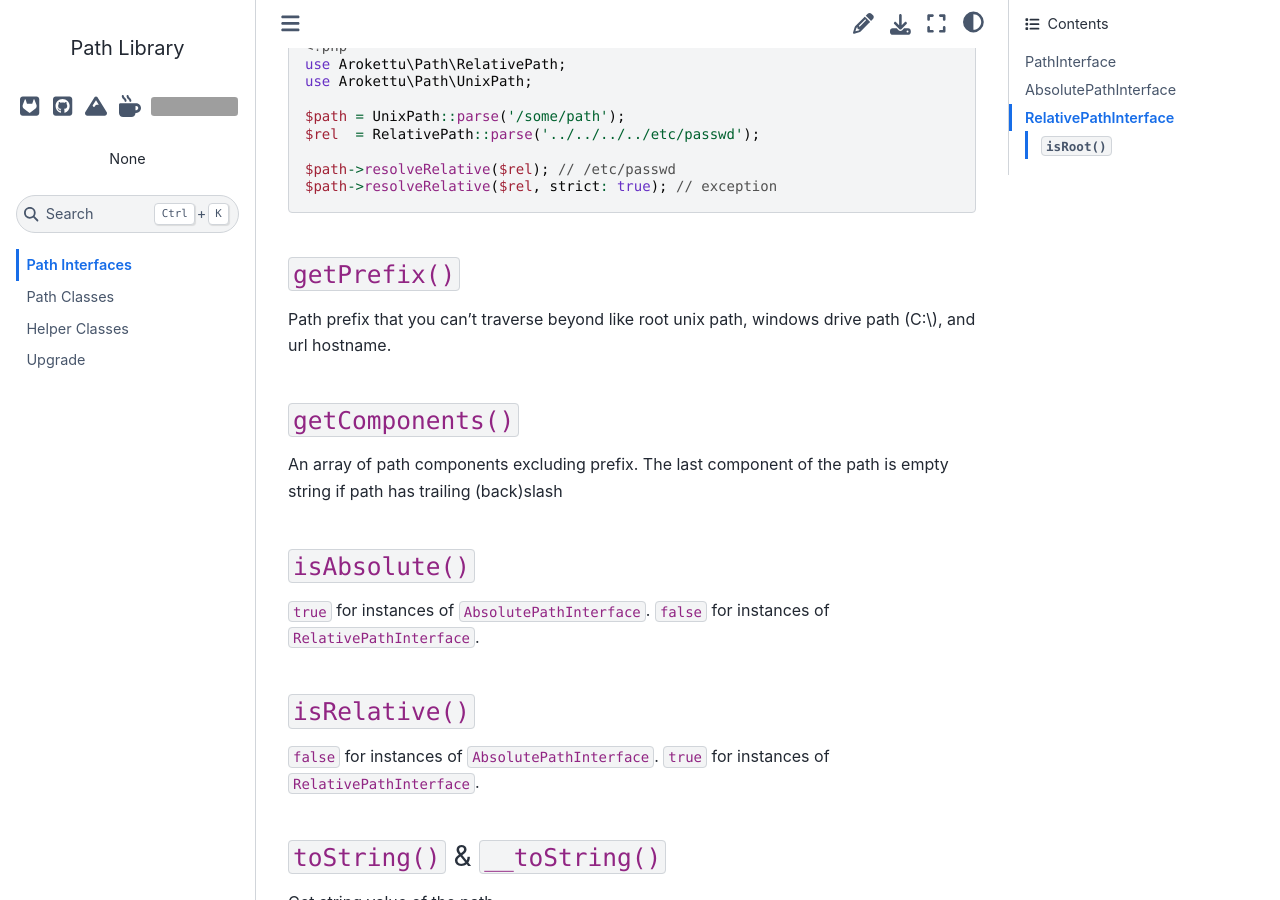
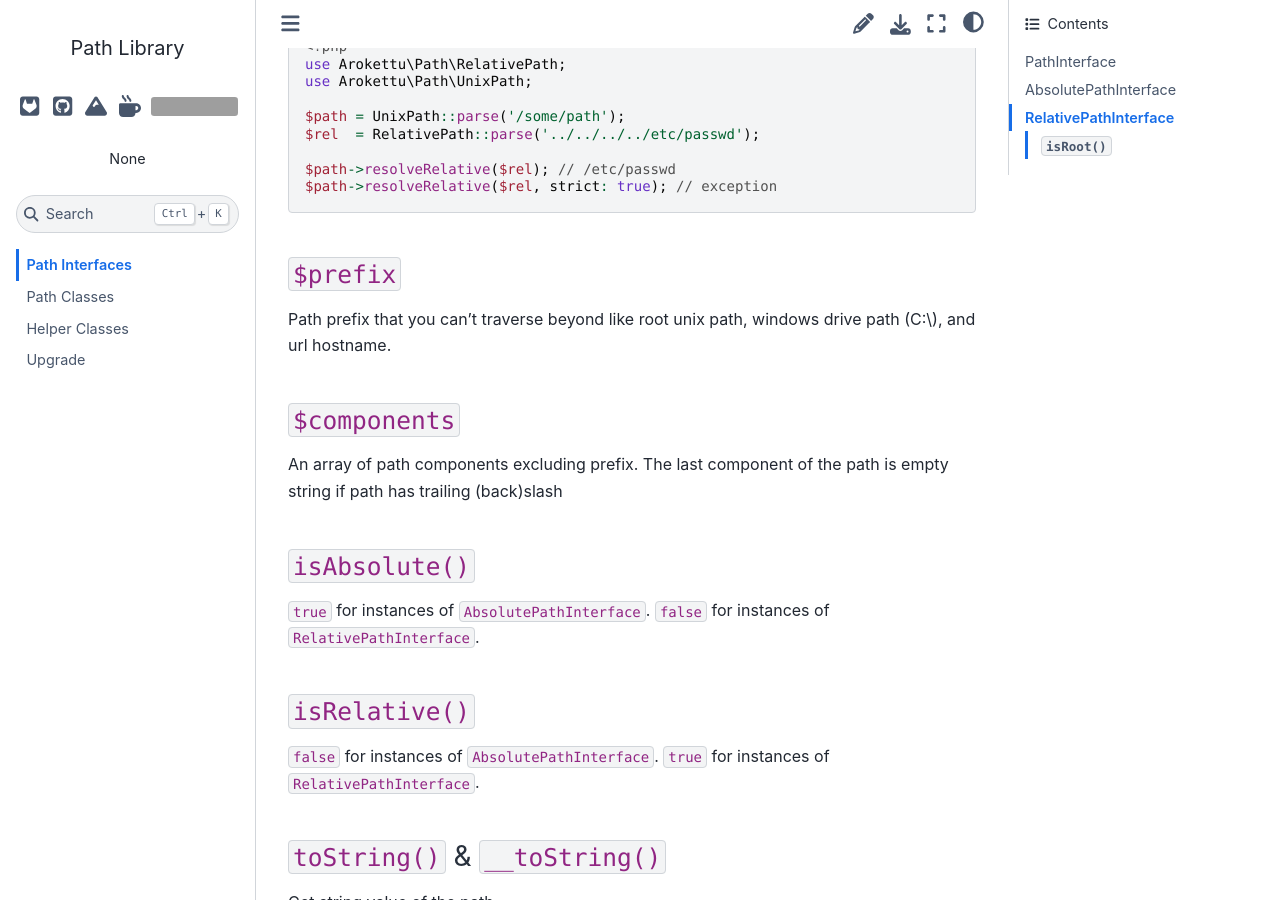
Before and after one commit to arokettu/php-path, a Sphinx documentation site: the page built from docs/path_interfaces.rst, in a window 1280 px wide and 900 px high, scrolled down 758 px. Built offline with Sphinx 7.4.7 and the Sphinx Book theme 1.1.4, drawn with Linux system fonts in a browser that asks for light colours; grey boxes are pictures that could not be loaded.

Commit message:
Properties now

```diff
--- a/docs/path_interfaces.rst
+++ b/docs/path_interfaces.rst
@@ -44,13 +44,13 @@ Strict mode throws exception if traversal happens beyond root (no effect if the
     $path->resolveRelative($rel); // /etc/passwd
     $path->resolveRelative($rel, strict: true); // exception
 
-``getPrefix()``
----------------
+``$prefix``
+-----------
 
 Path prefix that you can't traverse beyond like root unix path, windows drive path (C:\\), and url hostname.
 
-``getComponents()``
--------------------
+``$components``
+---------------
 
 An array of path components excluding prefix.
 The last component of the path is empty string if path has trailing (back)slash
```
